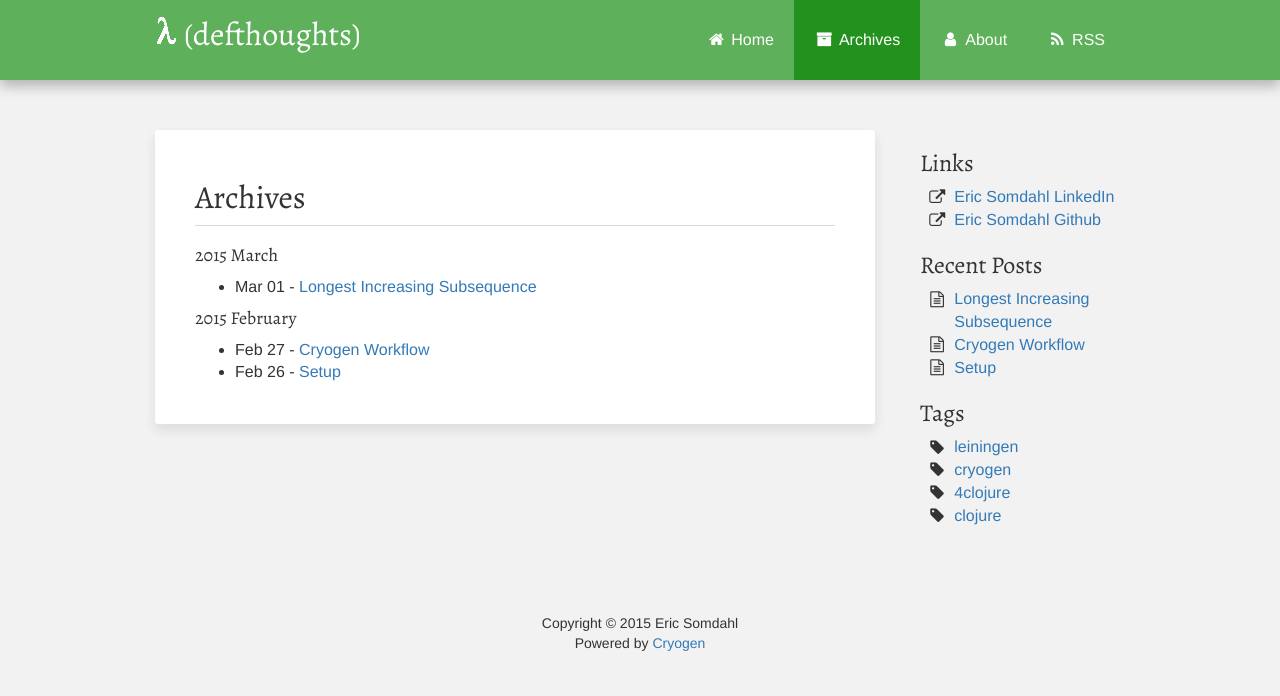
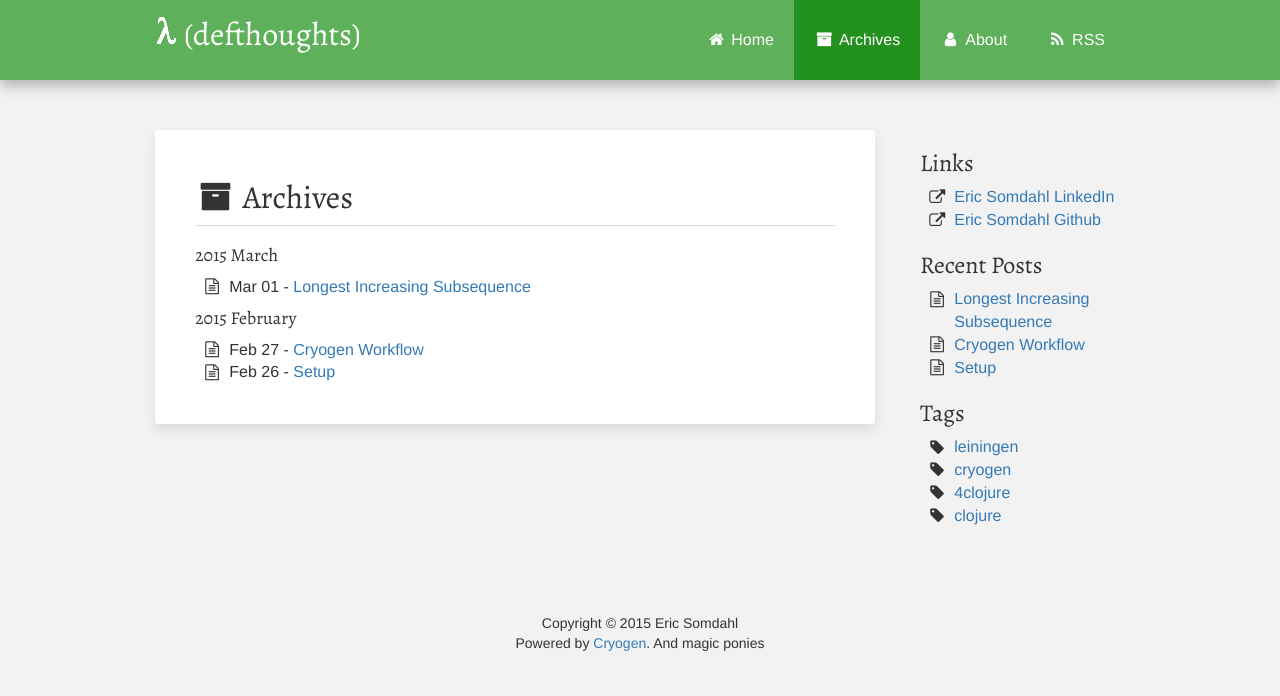
Before and after one commit to ericsomdahl/ericsomdahl.github.io, a plain HTML site: page archives.html in a window 1280 px wide. Drawn offline with nearby package versions, Linux system fonts and the light colour scheme.

Commit message:
polishing

```diff
--- a/archives.html
+++ b/archives.html
@@ -52,27 +52,27 @@
 
 <div id="posts">
     <div id="page-header">
-        <h2>Archives</h2>
+        <h2><i class="fa fa-archive fa-fw"></i>&nbsp;Archives</h2>
     </div>
 
         <h4>2015 March</h4>
-        <ul>
+        <ul class="fa-ul">
 
         <li>
-            Mar 01 - <a href="/posts/2015-03-01-Fifty-four.html">Longest Increasing Subsequence</a>
+            <i class="fa-li fa fa-file-text-o"></i>Mar 01 - <a href="/posts/2015-03-01-Fifty-four.html">Longest Increasing Subsequence</a>
         </li>
 
         </ul>
 
         <h4>2015 February</h4>
-        <ul>
+        <ul class="fa-ul">
 
         <li>
-            Feb 27 - <a href="/posts/2015-02-27-Cryogen-Workflow.html">Cryogen Workflow</a>
+            <i class="fa-li fa fa-file-text-o"></i>Feb 27 - <a href="/posts/2015-02-27-Cryogen-Workflow.html">Cryogen Workflow</a>
         </li>
 
         <li>
-            Feb 26 - <a href="/posts/2015-02-26-Setup.html">Setup</a>
+            <i class="fa-li fa fa-file-text-o"></i>Feb 26 - <a href="/posts/2015-02-26-Setup.html">Setup</a>
         </li>
 
         </ul>
@@ -125,7 +125,7 @@
         </div>
     </div>
     <footer>Copyright &copy; 2015 Eric Somdahl
-        <p style="text-align: center;">Powered by <a href="http://cryogenweb.org">Cryogen</a></p></footer>
+        <p style="text-align: center;">Powered by <a href="http://cryogenweb.org">Cryogen</a>.  And magic ponies</p></footer>
 </div>
 <script src="//code.jquery.com/jquery-1.11.0.min.js"></script>
 <script src="//maxcdn.bootstrapcdn.com/bootstrap/3.3.0/js/bootstrap.min.js"></script>
--- a/cryogen.xml
+++ b/cryogen.xml
@@ -15,7 +15,7 @@ http://ericsomdahl.github.io
 Pondering the ponderables
 </description>
 <lastBuildDate>
-Fri, 06 Mar 2015 07:17:20 -0500
+Fri, 06 Mar 2015 08:02:38 -0500
 </lastBuildDate>
 <author>
 Eric Somdahl
--- a/feed.xml
+++ b/feed.xml
@@ -15,7 +15,7 @@ http://ericsomdahl.github.io
 Pondering the ponderables
 </description>
 <lastBuildDate>
-Fri, 06 Mar 2015 07:17:20 -0500
+Fri, 06 Mar 2015 08:02:38 -0500
 </lastBuildDate>
 <author>
 Eric Somdahl
```
Also changed, not shown: index.html (+1 -1 lines), pages/about.html (+2 -2 lines), posts/2015-02-26-Setup.html (+1 -1 lines), posts/2015-02-27-Cryogen-Workflow.html (+1 -1 lines), posts/2015-03-01-Fifty-four.html (+1 -1 lines), tags/4clojure.html (+1 -1 lines), tags/clojure.html (+1 -1 lines), tags/cryogen.html (+1 -1 lines), tags/leiningen.html (+1 -1 lines).
